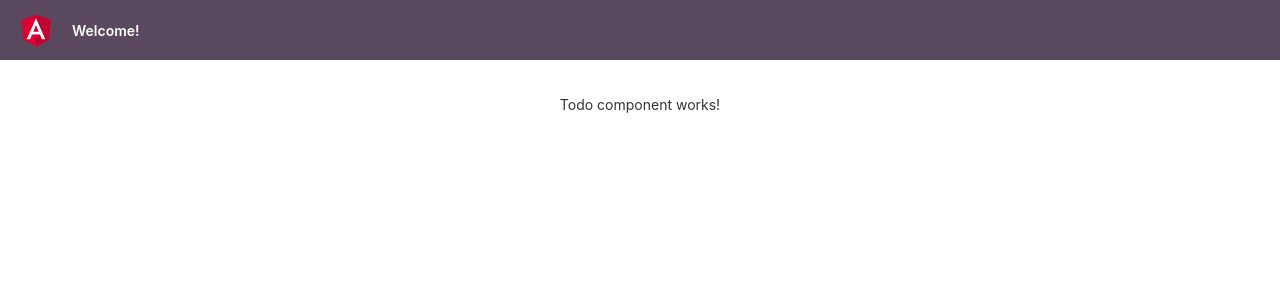
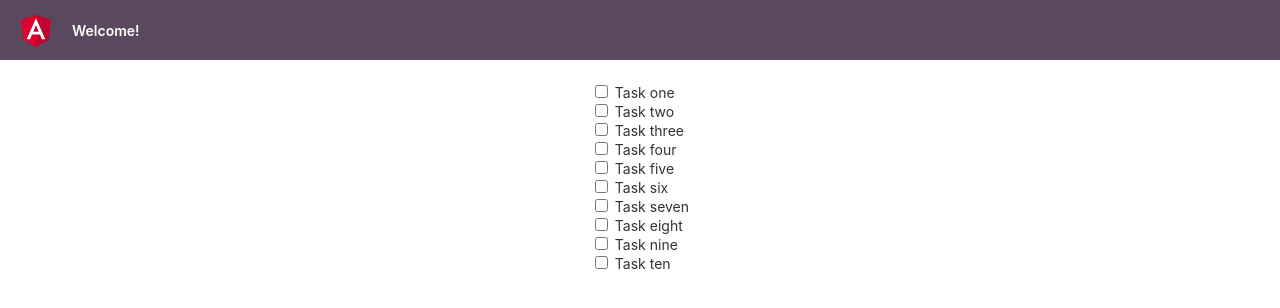
Before and after one commit to nmajidpour/angular-todo-app, an Angular app: page / in a window 1280 px wide. Shown: the top 308 px of the page. Built offline with nearby package versions, Linux system fonts and the light colour scheme.

Commit message:
Added services, fetch data from a file to display

```diff
--- /dev/null
+++ b/src/app/components/todo-item/todo-item.component.html
@@ -0,0 +1,4 @@
+<div>
+    <input type="checkbox">
+    {{ todo.title }}
+</div>
--- /dev/null
+++ b/src/app/components/todo-item/todo-item.component.ts
@@ -0,0 +1,16 @@
+import { Component, OnInit, Input } from "@angular/core";
+import { Todo } from "src/app/models/Todo";
+
+@Component({
+  selector: "app-todo-item",
+  templateUrl: "./todo-item.component.html",
+  styleUrls: ["./todo-item.component.css"],
+})
+export class TodoItemComponent implements OnInit {
+  @Input() todo: Todo;
+
+  constructor() {}
+
+  ngOnInit(): void {
+  }
+}
--- a/src/app/components/todos/todos.component.html
+++ b/src/app/components/todos/todos.component.html
@@ -1 +1,2 @@
-<p>Todo component works!</p>
+<app-todo-item *ngFor="let todo of todos" [todo]="todo">
+</app-todo-item>
--- a/src/app/components/todos/todos.component.ts
+++ b/src/app/components/todos/todos.component.ts
@@ -1,5 +1,6 @@
 import { Component, OnInit } from "@angular/core";
 import { Todo } from "src/app/models/Todo";
+import { TodoService } from "src/app/services/todo.service";
 
 @Component({
   selector: "app-todos",
@@ -9,7 +10,9 @@ import { Todo } from "src/app/models/Todo";
 export class TodosComponent implements OnInit {
   todos: Todo[];
 
-  constructor() {}
+  constructor(private todoService: TodoService) {}
 
-  ngOnInit(): void {}
+  ngOnInit() {
+    this.todoService.getTodos().subscribe((todos) => (this.todos = todos));
+  }
 }
--- /dev/null
+++ b/src/app/services/todo.service.ts
@@ -0,0 +1,17 @@
+import { Injectable } from "@angular/core";
+import { HttpClient, HttpHeaders } from "@angular/common/http";
+import { Todo } from "../models/Todo";
+import { Observable } from "rxjs";
+
+@Injectable({
+  providedIn: "root",
+})
+export class TodoService {
+  file: string = "assets/todos.json";
+
+  constructor(private http: HttpClient) {}
+
+  getTodos(): Observable<Todo[]> {
+    return this.http.get<Todo[]>(this.file);
+  }
+}
--- /dev/null
+++ b/src/assets/todos.json
@@ -0,0 +1,52 @@
+[
+  {
+    "id": 1,
+    "title": "Task one",
+    "completed": true
+  },
+  {
+    "id": 2,
+    "title": "Task two",
+    "completed": "true"
+  },
+  {
+    "id": 3,
+    "title": "Task three",
+    "completed": true
+  },
+  {
+    "id": 4,
+    "title": "Task four",
+    "completed": true
+  },
+  {
+    "id": 5,
+    "title": "Task five",
+    "completed": false
+  },
+  {
+    "id": 6,
+    "title": "Task six",
+    "completed": true
+  },
+  {
+    "id": 7,
+    "title": "Task seven",
+    "completed": true
+  },
+  {
+    "id": 8,
+    "title": "Task eight",
+    "completed": false
+  },
+  {
+    "id": 9,
+    "title": "Task nine",
+    "completed": true
+  },
+  {
+    "id": 10,
+    "title": "Task ten",
+    "completed": false
+  }
+]
```
Also changed, not shown: src/app/app.module.ts (+11 -15 lines), src/app/components/todo-item/todo-item.component.css (added), 2 other files (tests, documents, lock files or other folders).
